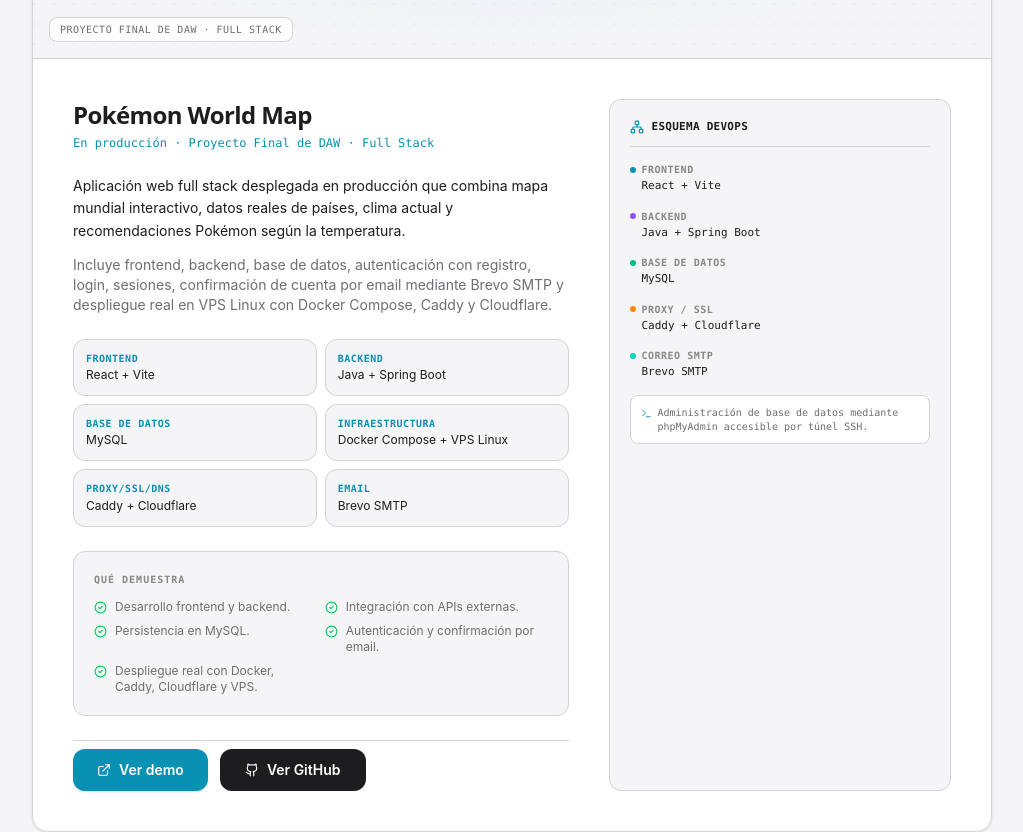
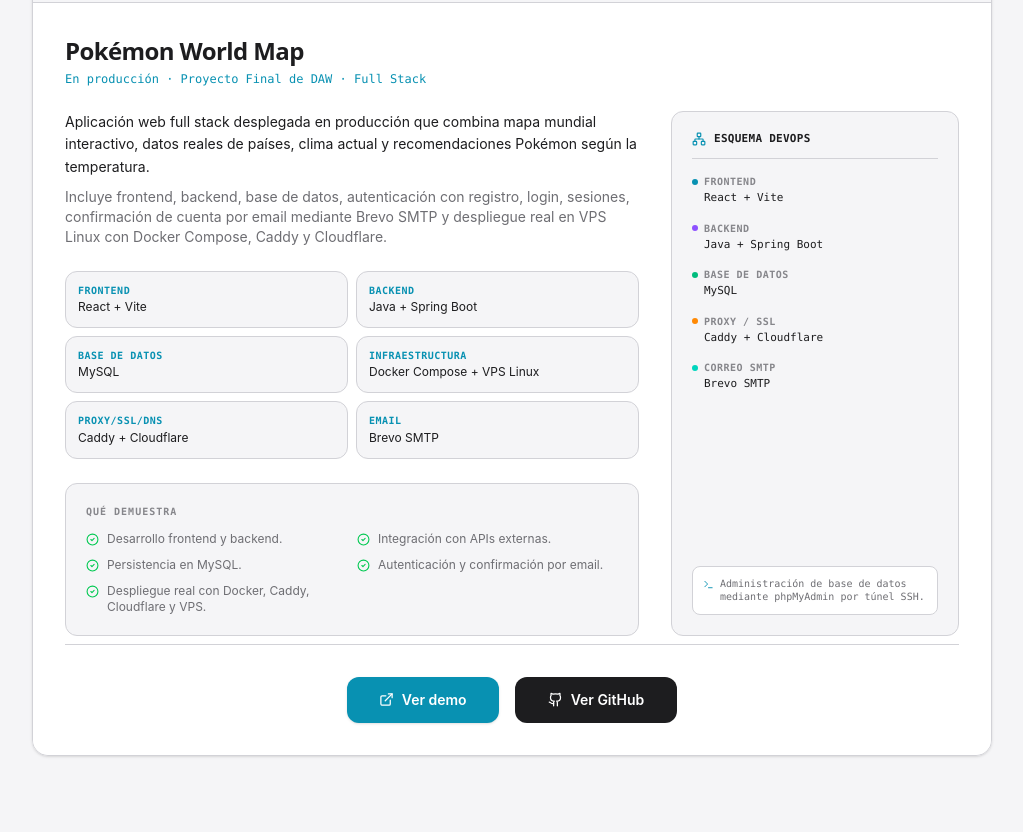
Before and after one commit to Impasse-AJ/Mi-Portafolio, a React (Vite) app: page / in a window 1280 px wide. Shown: the part 2700-3532 px from the top of the page, without its empty margins (128-1151 px from the left). Built offline with nearby package versions, Linux system fonts and the light colour scheme.

Commit message:
Portafolio Beta

```diff
--- a/package.json
+++ b/package.json
@@ -20,6 +20,8 @@
   },
   "devDependencies": {
     "@types/node": "^25.9.1",
+    "@types/react": "^19.2.16",
+    "@types/react-dom": "^19.2.3",
     "autoprefixer": "^10.4.21",
     "esbuild": "^0.25.0",
     "tailwindcss": "^4.1.14",
--- a/src/components/Proyectos.tsx
+++ b/src/components/Proyectos.tsx
@@ -9,14 +9,14 @@
     <section id="projects" className="scroll-mt-24">
 
       <motion.div
-        className="space-y-3 mb-12"
+        className="space-y-3 mb-10"
         initial={{ opacity: 0, y: 20 }}
         whileInView={{ opacity: 1, y: 0 }}
         viewport={{ once: true, margin: '-80px' }}
         transition={{ duration: 0.5 }}
       >
         <span className="text-xs font-mono font-bold tracking-widest text-[#0891b2] dark:text-accent-cyan uppercase">proyecto principal</span>
-        <h3 className="text-3xl font-display font-bold text-[#1d1d1f] dark:text-white">Pokémon World Map</h3>
+        <h3 className="text-3xl font-display font-bold text-[#1d1d1f] dark:text-[#f5f5f7]">Pokémon World Map</h3>
         <p className="text-[#6e6e73] dark:text-[#a1a1a6] text-sm md:text-base max-w-2xl">
           Proyecto real desarrollado, desplegado y mantenido en una VPS propia, con frontend, backend, base de datos y correo transaccional.
         </p>
@@ -30,11 +30,10 @@
         transition={{ duration: 0.6 }}
       >
         {/* Banner */}
-        <div className="h-52 md:h-64 bg-[#f5f5f7] dark:bg-[#111111] relative border-b border-[#d2d2d7] dark:border-white/8 flex items-center justify-center p-4 overflow-hidden">
+        <div className="h-44 md:h-52 bg-[#f5f5f7] dark:bg-[#111111] relative border-b border-[#d2d2d7] dark:border-white/8 flex items-center justify-center p-4 overflow-hidden">
           <div className="absolute inset-0 bg-[radial-gradient(ellipse_at_center,rgba(8,145,178,0.06)_0%,transparent_65%)] dark:bg-[radial-gradient(ellipse_at_center,rgba(39,245,238,0.07)_0%,transparent_65%)]" />
           <div className="absolute inset-0 bg-[radial-gradient(circle_at_1px_1px,rgba(0,0,0,0.04)_1px,transparent_0)] dark:bg-[radial-gradient(circle_at_1px_1px,rgba(255,255,255,0.04)_1px,transparent_0)] bg-[size:20px_20px]" />
 
-          {/* Badges */}
           <div className="absolute top-4 right-4 flex gap-2 z-10">
             <span className="inline-flex items-center gap-1.5 px-3 py-1.5 rounded-full text-[10px] font-mono font-bold bg-green-50 dark:bg-green-500/10 border border-green-200 dark:border-green-500/25 text-green-700 dark:text-green-400">
               <span className="w-1.5 h-1.5 rounded-full bg-green-500 animate-pulse"></span>
@@ -46,40 +45,42 @@
             </span>
           </div>
 
-          {/* Bottom label */}
           <div className="absolute bottom-4 left-4 z-10">
             <span className="inline-flex items-center px-2.5 py-1 rounded-lg bg-white/80 dark:bg-black/60 border border-[#d2d2d7] dark:border-white/10 text-[10px] font-mono text-[#6e6e73] dark:text-[#a1a1a6] font-medium uppercase tracking-wider">
               Proyecto Final de DAW · Full Stack
             </span>
           </div>
 
-          {/* Domain */}
-          <div className="text-center space-y-2 z-10">
+          <div className="text-center space-y-1.5 z-10">
             <div className="text-transparent bg-clip-text bg-gradient-to-r from-[#0891b2] via-[#7c3aed] to-[#1d1d1f] dark:from-accent-cyan dark:via-accent-violet dark:to-white text-3xl sm:text-4xl font-mono font-bold tracking-tight select-none">
               pokemon-world.es
             </div>
-            <p className="text-[11px] font-mono text-[#86868b] dark:text-[#6e6e73] uppercase tracking-widest">
+            <p className="text-[10px] font-mono text-[#86868b] dark:text-[#6e6e73] uppercase tracking-widest">
               React · Spring Boot · MySQL · Docker Compose
             </p>
           </div>
         </div>
 
-        {/* Content */}
-        <div className="p-6 md:p-10 bg-white dark:bg-[#111111] grid grid-cols-1 lg:grid-cols-12 gap-10">
+        {/* Body */}
+        <div className="p-6 md:p-8 bg-white dark:bg-[#111111]">
 
-          {/* Description */}
-          <div className="lg:col-span-7 space-y-6">
-            <div>
-              <h4 className="text-[#1d1d1f] dark:text-white font-display font-bold text-2xl tracking-tight">{mainProject.title}</h4>
+          {/* Título encima de las columnas */}
+          <div className="mb-6">
+            <h4 className="text-[#1d1d1f] dark:text-[#f5f5f7] font-display font-bold text-2xl tracking-tight">{mainProject.title}</h4>
             <p className="text-[#0891b2] dark:text-accent-cyan text-xs font-mono font-medium mt-1">{mainProject.tagline}</p>
           </div>
 
-            <div className="space-y-3 text-sm leading-relaxed">
+          {/* Dos columnas: izquierda crece, derecha se estira verticalmente */}
+          <div className="flex flex-col lg:flex-row gap-8">
+
+            {/* Izquierda — flex-col para que "Qué demuestra" llene el espacio restante */}
+            <div className="flex-1 flex flex-col gap-6">
+
+              <div className="space-y-2 text-sm leading-relaxed">
                 <p className="text-[#1d1d1f] dark:text-[#d1d1d6]">{mainProject.description}</p>
                 <p className="text-[#6e6e73] dark:text-[#a1a1a6] text-xs md:text-sm">{mainProject.extendedDescription}</p>
               </div>
 
-            {/* Architecture grid */}
               <div className="grid grid-cols-1 sm:grid-cols-2 gap-2 text-xs">
                 {[
                   ['Frontend', mainProject.architecture.frontend],
@@ -89,17 +90,17 @@
                   ['Proxy/SSL/DNS', mainProject.architecture.proxy],
                   ['Email', mainProject.architecture.email],
                 ].map(([label, value]) => (
-                <div key={label} className="rounded-xl bg-[#f5f5f7] dark:bg-white/4 border border-[#d2d2d7] dark:border-white/8 p-3 hover:border-[#0891b2]/30 dark:hover:border-white/15 transition-colors">
+                  <div key={label} className="rounded-xl bg-[#f5f5f7] dark:bg-white/4 border border-[#d2d2d7] dark:border-white/8 p-3 hover:border-[#0891b2]/30 dark:hover:border-accent-cyan/20 transition-colors">
                     <div className="text-[10px] uppercase tracking-wider font-mono text-[#0891b2] dark:text-accent-cyan font-bold mb-0.5">{label}</div>
                     <div className="text-[#1d1d1f] dark:text-[#d1d1d6] text-xs">{value}</div>
                   </div>
                 ))}
               </div>
 
-            {/* What it shows */}
-            <div className="rounded-xl bg-[#f5f5f7] dark:bg-white/3 border border-[#d2d2d7] dark:border-white/8 p-5 space-y-3">
+              {/* flex-1: ocupa el espacio que sobra igualando la altura del panel derecho */}
+              <div className="flex-1 rounded-xl bg-[#f5f5f7] dark:bg-white/3 border border-[#d2d2d7] dark:border-white/8 p-5 space-y-3">
                 <h5 className="text-[10px] font-mono uppercase tracking-widest text-[#86868b] dark:text-[#6e6e73] font-bold">Qué demuestra</h5>
-              <ul className="grid grid-cols-1 sm:grid-cols-2 gap-2 text-xs text-[#6e6e73] dark:text-[#a1a1a6]">
+                <ul className="grid grid-cols-1 sm:grid-cols-2 gap-2.5 text-xs text-[#6e6e73] dark:text-[#a1a1a6]">
                   {[
                     'Desarrollo frontend y backend.',
                     'Integración con APIs externas.',
@@ -115,16 +116,52 @@
                 </ul>
               </div>
 
-            {/* Buttons */}
-            <div className="flex flex-wrap gap-3 pt-2 border-t border-[#d2d2d7] dark:border-white/8">
+            </div>
+
+            {/* Derecha — se estira verticalmente para igualar la columna izquierda */}
+            <div className="flex-none w-full lg:w-72 bg-[#f5f5f7] dark:bg-white/3 border border-[#d2d2d7] dark:border-white/8 rounded-xl p-5 font-mono text-xs flex flex-col gap-4">
+              <div className="flex items-center gap-2 border-b border-[#d2d2d7] dark:border-white/8 pb-3">
+                <Network size={14} className="text-[#0891b2] dark:text-accent-cyan" />
+                <span className="text-[#1d1d1f] dark:text-[#f5f5f7] font-bold text-[11px] uppercase tracking-wide">Esquema DevOps</span>
+              </div>
+
+              <div className="space-y-4">
+                {[
+                  { label: 'FRONTEND',      value: mainProject.architecture.frontend,  color: 'bg-[#0891b2] dark:bg-accent-cyan' },
+                  { label: 'BACKEND',       value: mainProject.architecture.backend,   color: 'bg-violet-500 dark:bg-accent-violet' },
+                  { label: 'BASE DE DATOS', value: mainProject.architecture.database,  color: 'bg-emerald-500 dark:bg-accent-mint' },
+                  { label: 'PROXY / SSL',   value: mainProject.architecture.proxy,     color: 'bg-orange-400' },
+                  { label: 'CORREO SMTP',   value: mainProject.architecture.email,     color: 'bg-teal-400' },
+                ].map(({ label, value, color }) => (
+                  <div key={label} className="space-y-0.5">
+                    <span className="text-[10px] text-[#86868b] dark:text-[#6e6e73] font-bold uppercase tracking-wider flex items-center gap-1.5">
+                      <span className={`w-1.5 h-1.5 rounded-full flex-shrink-0 ${color}`}></span>
+                      {label}
+                    </span>
+                    <p className="text-[11px] text-[#1d1d1f] dark:text-[#d1d1d6] pl-3 leading-snug">{value}</p>
+                  </div>
+                ))}
+              </div>
+
+              {/* Nota al fondo del panel */}
+              <div className="mt-auto bg-white dark:bg-white/4 border border-[#d2d2d7] dark:border-white/8 p-2.5 rounded-lg text-[10px] text-[#6e6e73] flex items-start gap-1.5">
+                <Terminal size={11} className="text-[#0891b2] dark:text-accent-cyan flex-shrink-0 mt-0.5" />
+                <span>Administración de base de datos mediante phpMyAdmin por túnel SSH.</span>
+              </div>
+            </div>
+
+          </div>
+
+          {/* Botones centrados debajo de ambas columnas */}
+          <div className="flex flex-wrap justify-center gap-4 pt-8 mt-2 border-t border-[#d2d2d7] dark:border-white/8">
             <a
               href={mainProject.liveUrl}
               target="_blank"
               rel="noopener noreferrer"
               aria-label="Visitar Pokémon World Map en producción"
-                className="flex items-center gap-2 px-6 py-2.5 bg-[#0891b2] dark:bg-accent-cyan hover:bg-[#0e7490] dark:hover:bg-accent-cyan/85 text-white dark:text-[#1d1d1f] rounded-xl text-sm font-semibold transition-colors duration-150 shadow-sm hover:-translate-y-px cursor-pointer"
+              className="flex items-center gap-2 px-8 py-3 bg-[#0891b2] dark:bg-accent-cyan hover:bg-[#0e7490] dark:hover:bg-accent-cyan/85 text-white dark:text-[#1d1d1f] rounded-xl text-sm font-semibold transition-colors duration-150 shadow-sm hover:-translate-y-px cursor-pointer"
             >
-                <ExternalLink size={14} />
+              <ExternalLink size={15} />
               Ver demo
             </a>
             <a
@@ -132,44 +169,13 @@
               target="_blank"
               rel="noopener noreferrer"
               aria-label="Ver código en GitHub"
-                className="flex items-center gap-2 px-6 py-2.5 bg-[#1d1d1f] dark:bg-white/8 hover:bg-[#3a3a3c] dark:hover:bg-white/12 text-white border border-transparent dark:border-white/15 hover:border-transparent dark:hover:border-white/25 rounded-xl text-sm font-semibold transition-colors duration-150 hover:-translate-y-px cursor-pointer"
+              className="flex items-center gap-2 px-8 py-3 bg-[#1d1d1f] dark:bg-white/8 hover:bg-[#3a3a3c] dark:hover:bg-white/12 text-white border border-transparent dark:border-white/15 rounded-xl text-sm font-semibold transition-colors duration-150 hover:-translate-y-px cursor-pointer"
             >
-                <Github size={14} />
+              <Github size={15} />
               Ver GitHub
             </a>
           </div>
-          </div>
 
-          {/* DevOps diagram */}
-          <div className="lg:col-span-5 bg-[#f5f5f7] dark:bg-black/50 border border-[#d2d2d7] dark:border-white/8 rounded-xl p-5 space-y-4 font-mono text-xs">
-            <div className="flex items-center gap-2 border-b border-[#d2d2d7] dark:border-white/8 pb-3">
-              <Network size={14} className="text-[#0891b2] dark:text-accent-cyan" />
-              <span className="text-[#1d1d1f] dark:text-white font-bold text-[11px] uppercase tracking-wide">Esquema DevOps</span>
-            </div>
-
-            <div className="space-y-4">
-              {[
-                { label: 'FRONTEND',       value: mainProject.architecture.frontend,       color: 'bg-[#0891b2] dark:bg-accent-cyan' },
-                { label: 'BACKEND',        value: mainProject.architecture.backend,        color: 'bg-violet-500 dark:bg-accent-violet' },
-                { label: 'BASE DE DATOS',  value: mainProject.architecture.database,       color: 'bg-emerald-500 dark:bg-accent-mint' },
-                { label: 'PROXY / SSL',    value: mainProject.architecture.proxy,          color: 'bg-orange-400' },
-                { label: 'CORREO SMTP',    value: mainProject.architecture.email,          color: 'bg-teal-400' },
-              ].map(({ label, value, color }) => (
-                <div key={label} className="space-y-0.5">
-                  <span className="text-[10px] text-[#86868b] dark:text-[#6e6e73] font-bold uppercase tracking-wider flex items-center gap-1.5">
-                    <span className={`w-1.5 h-1.5 rounded-full ${color}`}></span>
-                    {label}
-                  </span>
-                  <p className="text-[11px] text-[#1d1d1f] dark:text-[#d1d1d6] pl-3 leading-snug">{value}</p>
-                </div>
-              ))}
-            </div>
-
-            <div className="bg-white dark:bg-white/4 border border-[#d2d2d7] dark:border-white/8 p-2.5 rounded-lg text-[10px] text-[#6e6e73] dark:text-[#6e6e73] flex items-start gap-1.5">
-              <Terminal size={11} className="text-[#0891b2] dark:text-accent-cyan flex-shrink-0 mt-0.5" />
-              <span>Administración de base de datos mediante phpMyAdmin accesible por túnel SSH.</span>
-            </div>
-          </div>
         </div>
       </motion.div>
     </section>
--- a/src/data.ts
+++ b/src/data.ts
@@ -4,7 +4,7 @@
   name: 'Abraham Pauta',
   title: 'Desarrollador Web Full Stack Junior',
   headline: 'Desarrollo aplicaciones web completas, trabajo con datos y scraping, y despliego proyectos reales en VPS con Docker, Caddy y Cloudflare.',
-  email: 'abraham.pauta81@gmail.com',
+  email: 'abraham-paula@hotmail.com',
   github: 'https://github.com/Impasse-AJ',
   linkedin: 'https://www.linkedin.com/in/abraham-pauta',
   location: 'Madrid, España',
@@ -107,7 +107,7 @@
     status: 'In Production',
     tags: ['React', 'Vite', 'Java', 'Spring Boot', 'MySQL', 'Docker Compose', 'Caddy', 'Cloudflare', 'VPS Linux', 'Brevo SMTP'],
     liveUrl: 'https://pokemon-world.es',
-    codeUrl: 'https://github.com/Impasse-AJ',
+    codeUrl: 'https://github.com/Impasse-AJ/Pokemon-World',
     category: 'Full Stack',
     architecture: {
       frontend: 'React + Vite',
```
Also changed, not shown: 1 other file (tests, documents, lock files or other folders). Lines whose indentation alone changed are shown as unchanged.
